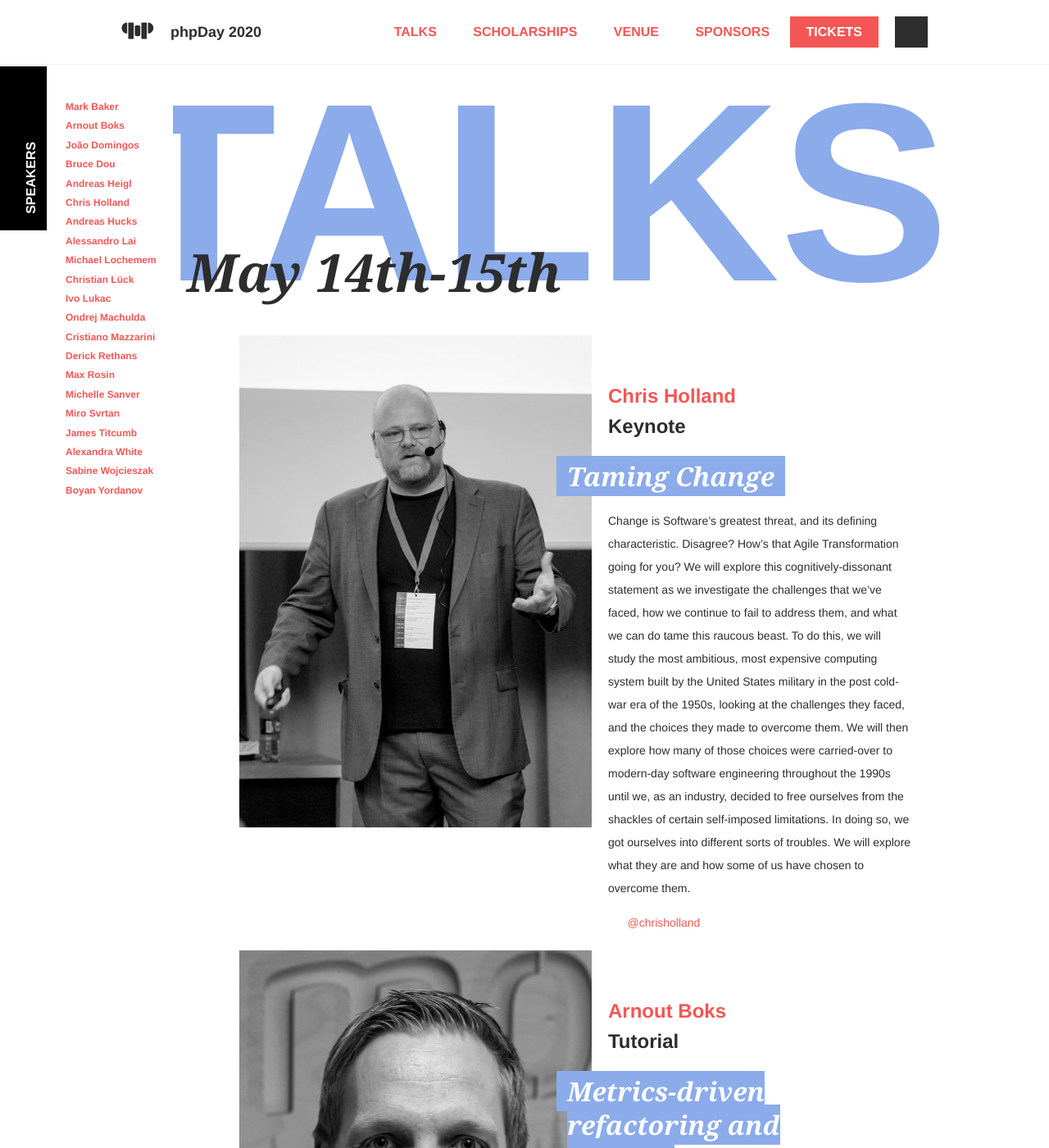
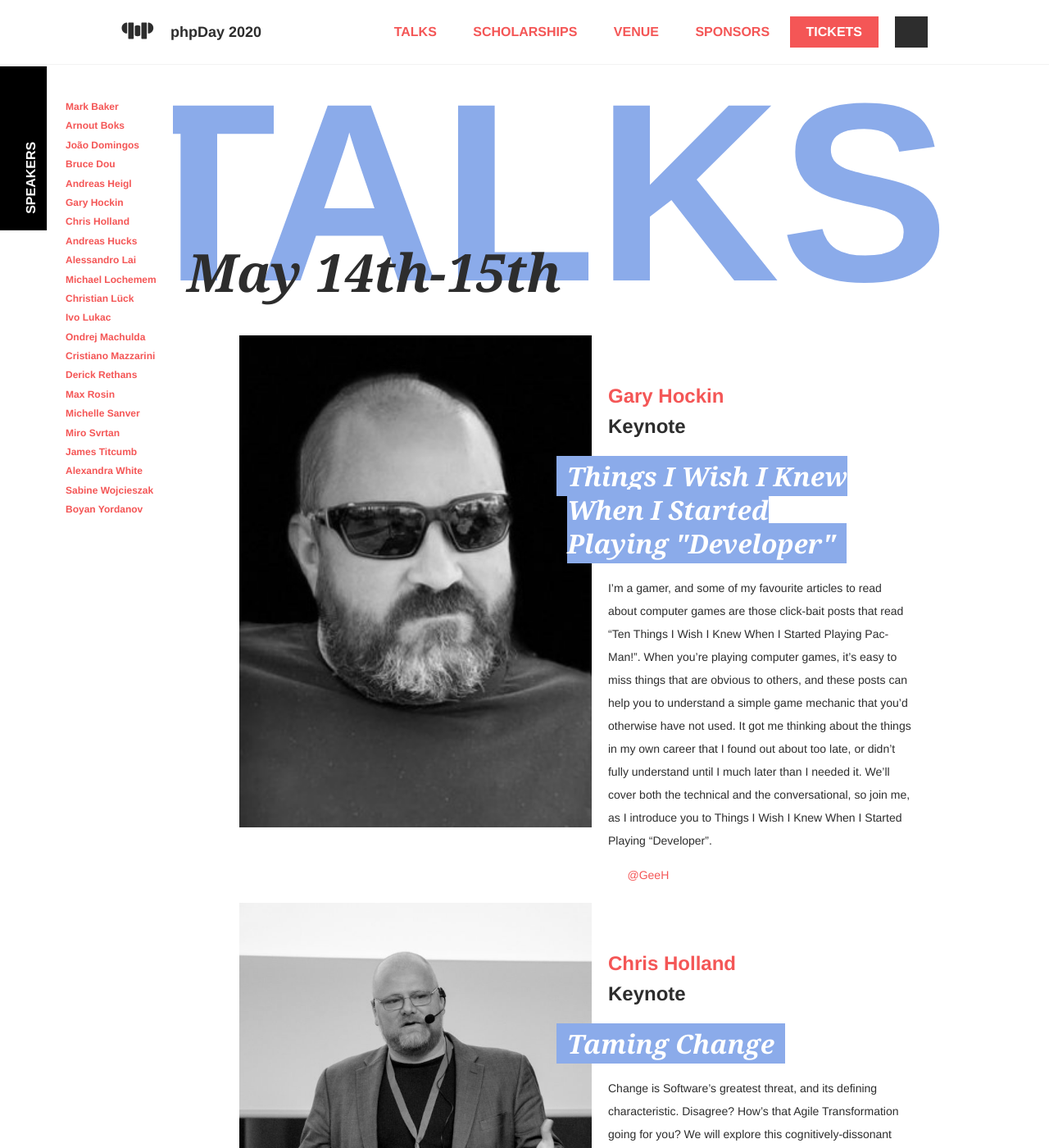
Before and after one commit to giuliatosato/2020.phpday.it, a Jekyll site: the page built from talks.md, in a window 1280 px wide and 1400 px high. Shown: the whole window at 82% size. Built offline with Jekyll 4.4.1, drawn with Linux system fonts in a browser that asks for light colours; some web fonts are replaced; comment, search, counter and statistics services are not loaded.

Commit message:
Add Gary Hockin

```diff
--- a/_data/speakers.yml
+++ b/_data/speakers.yml
@@ -41,6 +41,12 @@ list:
     first_name: Andreas
     last_name: Heigl
     twitter: heiglandreas
+  -
+    id: gary-hockin
+    image: gary-hockin.jpg
+    first_name: Gary
+    last_name: Hockin
+    twitter: GeeH
   -
     id: chris-holland
     image: chris-holland.jpg
--- a/_data/talks.yml
+++ b/_data/talks.yml
@@ -1,3 +1,14 @@
+-
+  speaker_id: gary-hockin
+  keynote: true
+  title: Things I Wish I Knew When I Started Playing "Developer"
+  extract: >
+    I'm a gamer, and some of my favourite articles to read about computer games are those click-bait posts that read
+    "Ten Things I Wish I Knew When I Started Playing Pac-Man!". When you're playing computer games, it's easy to miss
+    things that are obvious to others, and these posts can help you to understand a simple game mechanic that you'd
+    otherwise have not used. It got me thinking about the things in my own career that I found out about too late, or
+    didn't fully understand until I much later than I needed it. We'll cover both the technical and the conversational,
+    so join me, as I introduce you to Things I Wish I Knew When I Started Playing "Developer".
 -
   speaker_id: chris-holland
   keynote: true
```
Also changed, not shown: img/phpday/speaker/gary-hockin.jpg (added).
